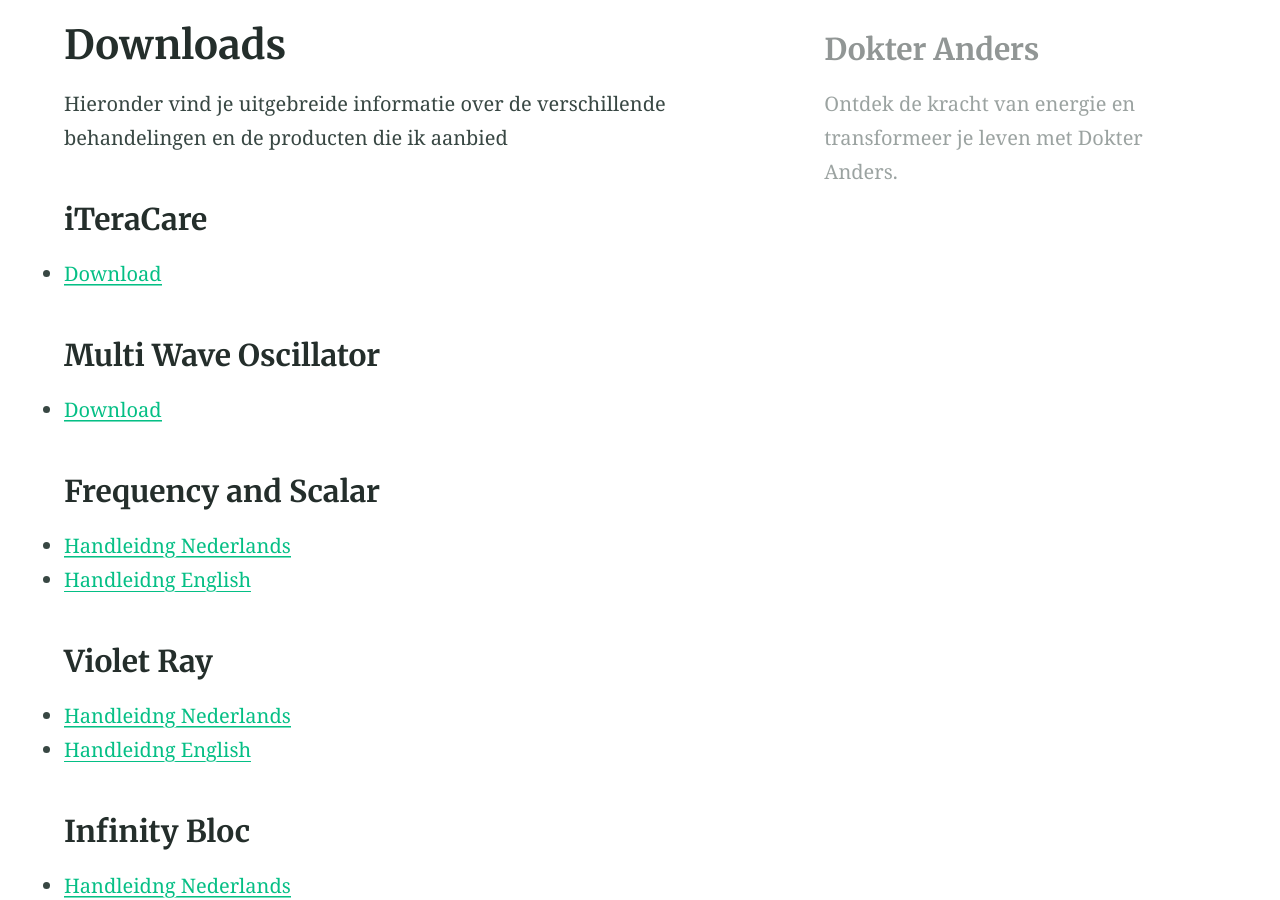
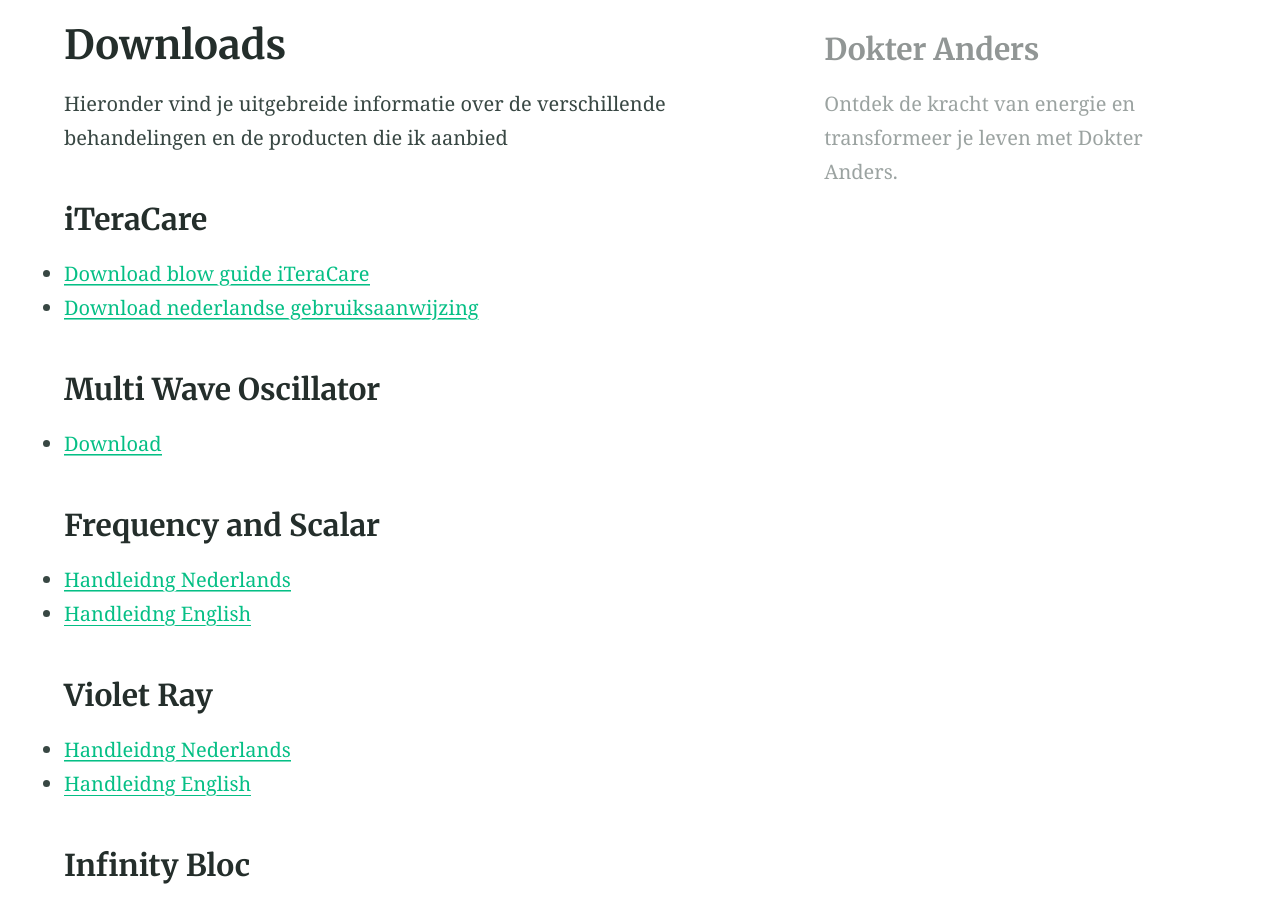
Before and after one commit to dokteranders/dokteranders.com, a Jekyll site: the page built from downloads.md, in a window 1280 px wide and 900 px high, scrolled down 441 px. Built offline with Jekyll 4.4.1, drawn with Linux system fonts in a browser that asks for light colours.

Commit message:
Update downloads.md

```diff
--- a/downloads.md
+++ b/downloads.md
@@ -7,7 +7,8 @@
 Hieronder vind je uitgebreide informatie over de verschillende behandelingen en de producten die ik aanbied
 
 ### iTeraCare
-- [Download](/downloads/Blowing_Guide-IteraCare(BDO).pdf)
+- [Download blow guide iTeraCare](/downloads/Blowing_Guide-IteraCare(BDO).pdf)
+- [Download nederlandse gebruiksaanwijzing](/downloads/gebruikersmanual_nederlands.pdf)
 
 ### Multi Wave Oscillator
 - [Download](https://github.com/dokteranders/dokteranders.com/releases/download/docs/the-lakhovsky-multiwave-oscillator-handbook.pdf)
```
